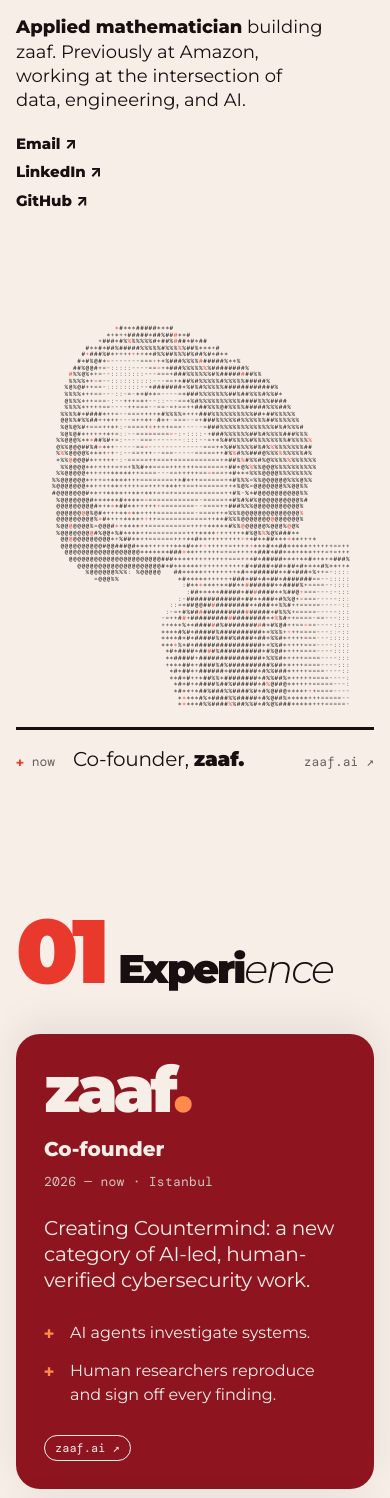
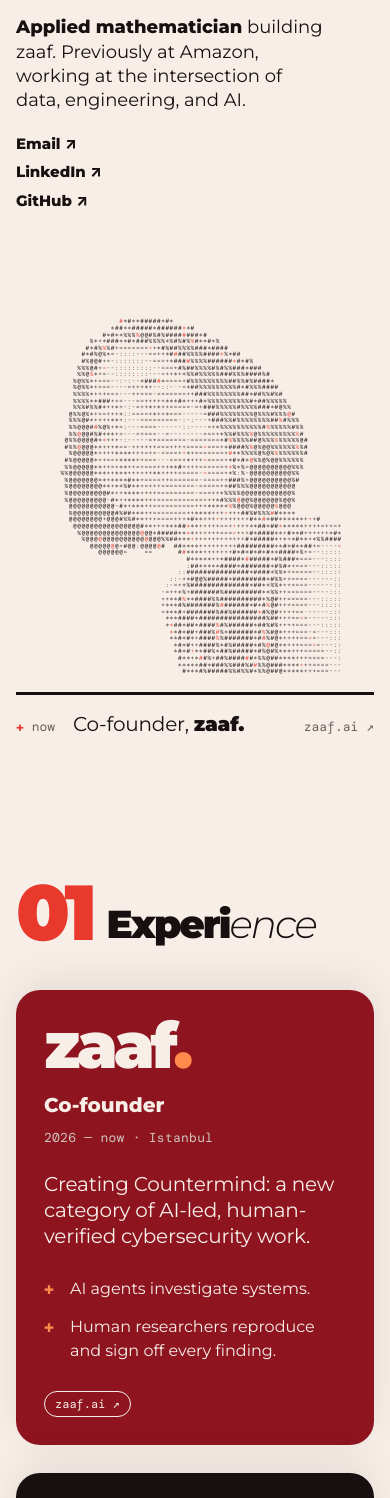
Before and after one commit to sudembulut/sudembulut.github.io, a plain HTML site: page index.html in a window 390 px wide. Shown: the part 317-1815 px from the top of the page. Drawn offline with nearby package versions, Linux system fonts and the light colour scheme.

Commit message:
Fix short-viewport stacking, mobile portrait jump and small-screen overflow
Co-Authored-By: Claude Opus 5.5 <noreply@anthropic.com>

```diff
--- a/js/main.js
+++ b/js/main.js
@@ -20,4 +20,17 @@
     { rootMargin: "-40% 0px -50% 0px" }
   );
   links.forEach((_, section) => observer.observe(section));
+
+  // The hero has no link of its own: clear the highlight when it is in view.
+  const intro = document.getElementById("intro");
+  if (intro) {
+    new IntersectionObserver(
+      (entries) => {
+        entries.forEach((entry) => {
+          if (entry.isIntersecting) links.forEach((l) => l.removeAttribute("aria-current"));
+        });
+      },
+      { rootMargin: "-40% 0px -50% 0px" }
+    ).observe(intro);
+  }
 })();
--- a/js/portrait.js
+++ b/js/portrait.js
@@ -14,8 +14,17 @@
   function boxFor(canvas) {
     const w = Math.max(200, Math.round(canvas.parentElement.clientWidth));
     const narrow = window.innerWidth <= 800;
-    const h = Math.round(Math.min(window.innerHeight * (narrow ? 0.6 : 0.8), 760, w * 1.35));
+    // Narrow: height depends on width only, so mobile toolbar collapse never changes it.
+    const h = narrow ? Math.round(w * 1.25) : Math.round(Math.min(window.innerHeight * 0.8, 760, w * 1.35));
     return { w, h, font: narrow ? (w <= 360 ? 6 : 7) : (w <= 520 ? 8 : 9) };
+  }
+
+  function debounce(fn, ms) {
+    let t = 0;
+    return function () {
+      clearTimeout(t);
+      t = setTimeout(fn, ms);
+    };
   }
 
   // Turn the image into a grid of characters for a w×h canvas.
@@ -84,7 +93,10 @@
       ctx.setTransform(dpr, 0, 0, dpr, 0, 0);
 
       const key = `${box.w}x${box.h}`;
-      cache[key] = cache[key] || sample(img, box.w, box.h, box.font);
+      if (!cache[key]) {
+        Object.keys(cache).forEach((k) => delete cache[k]); // keep only the current size
+        cache[key] = sample(img, box.w, box.h, box.font);
+      }
       const spread = 400 * (box.w / 420);
       particles = cache[key].map((p) => ({
         ...p,
@@ -195,12 +207,12 @@
       if (reducedMotion) {
         setup(false);
         draw(10);
-        window.addEventListener("resize", () => {
+        window.addEventListener("resize", debounce(() => {
           if (resized()) {
             setup(false);
             draw(10);
           }
-        });
+        }, 150));
         return;
       }
 
@@ -213,12 +225,12 @@
       canvas.addEventListener("pointerup", (e) => {
         if (e.pointerType !== "mouse") onLeave();
       });
-      window.addEventListener("resize", () => {
+      window.addEventListener("resize", debounce(() => {
         if (resized()) {
           setup(false);
           wake();
         }
-      });
+      }, 150));
     }
 
     img = new Image();
--- a/style.css
+++ b/style.css
@@ -191,7 +191,7 @@ img { display: block; max-width: 100%; height: auto; }
   padding: 28px; border-radius: 20px; transition: transform .4s var(--ease);
 }
 .tile:has(.tile-link):hover { transform: translateY(-6px); }
-.tile:has(.tile-link:focus-visible) { outline: 3px solid var(--kor); outline-offset: 3px; }
+.tile:has(.tile-link:focus-visible) { outline: 3px solid var(--gece); outline-offset: 3px; }
 .tile .meta { color: inherit; opacity: .75; }
 .tile .k { font-weight: 900; font-size: clamp(56px, 6.5vw, 112px); letter-spacing: -.06em; line-height: .85; }
 .tile h3 { font-weight: 800; font-size: 22px; letter-spacing: -.02em; margin-top: 10px; }
@@ -254,6 +254,10 @@ img { display: block; max-width: 100%; height: auto; }
 
 /* ---------- small screens ---------- */
 
+@media (max-height: 700px) {
+  .xp { position: static; min-height: 0; }
+}
+
 @media (max-width: 800px) {
   :root { --nav-h: 124px; }
   .site-nav { flex-wrap: wrap; padding-block: 12px; row-gap: 10px; background: var(--kemik); }
@@ -265,7 +269,10 @@ img { display: block; max-width: 100%; height: auto; }
   .hero-intro { grid-template-columns: 1fr; gap: 20px; }
 
   .sec { padding-top: 96px; }
-  .sec-head { gap: 14px; }
+  .sec-head { gap: 14px; flex-wrap: wrap; }
+  .sec-head .n { font-size: clamp(64px, 20vw, 120px); }
+  .sec-head > span:last-child { font-size: clamp(34px, 10vw, 56px); overflow-wrap: anywhere; }
+  .t-crowd .k { font-size: clamp(56px, 17vw, 120px); }
 
   .xp { position: static; grid-template-columns: 1fr; gap: 24px; padding: 28px; min-height: 0; }
 
@@ -283,10 +290,15 @@ img { display: block; max-width: 100%; height: auto; }
   .site-footer { margin-top: 96px; padding-top: 64px; }
 }
 
+@media (max-width: 380px) {
+  .pill a, .lang-toggle button { padding: 8px 6px; font-size: 12px; }
+}
+
 /* ---------- accessibility floor ---------- */
 
 :focus-visible { outline: 3px solid var(--alarm); outline-offset: 3px; }
 .on-dark :focus-visible { outline-color: var(--kor); }
+.xp-zaaf :focus-visible, .t-akbank :focus-visible, .xp-amazon :focus-visible, .t-crowd :focus-visible { outline-color: var(--kemik); }
 
 @media (prefers-reduced-motion: reduce) {
   html { scroll-behavior: auto; }
```
